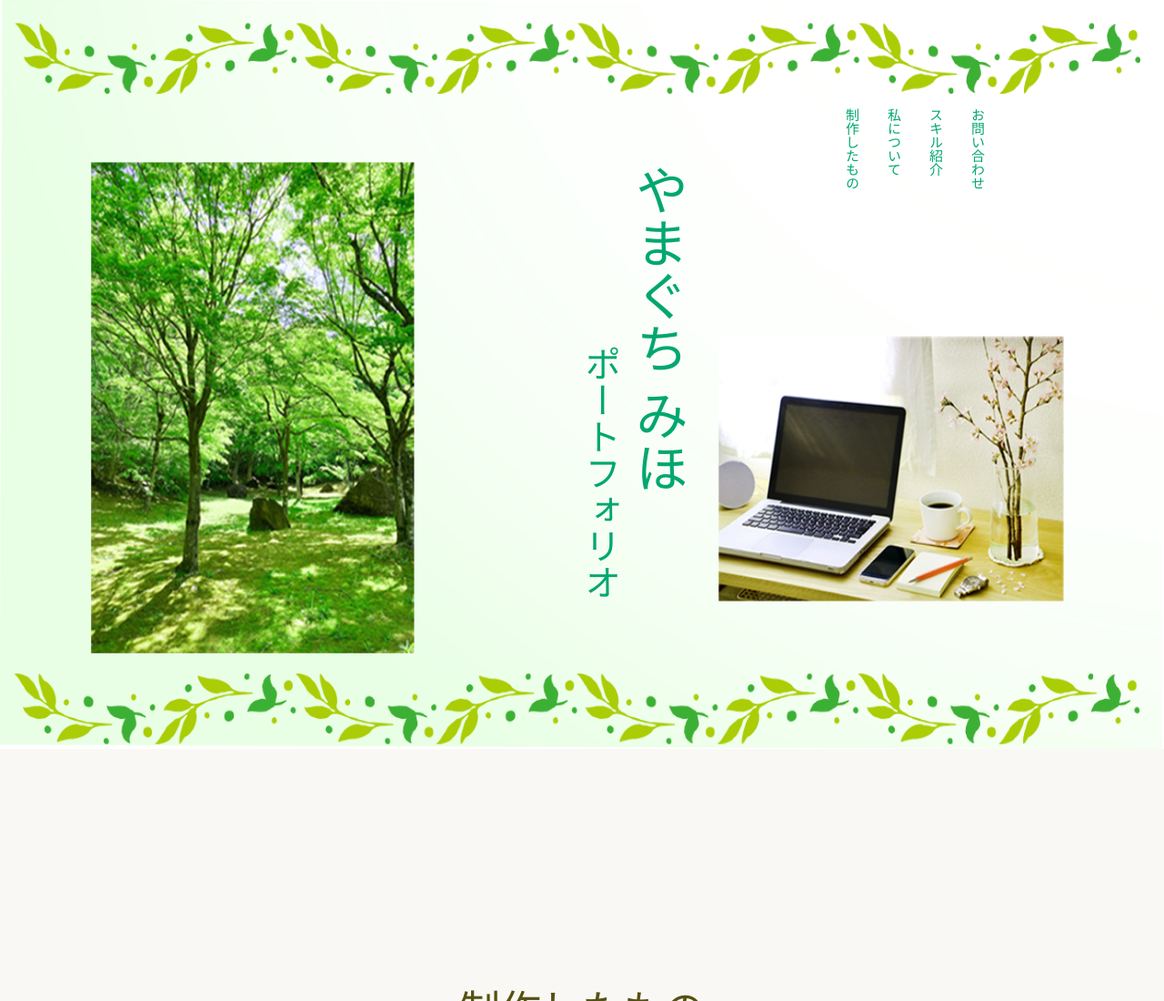
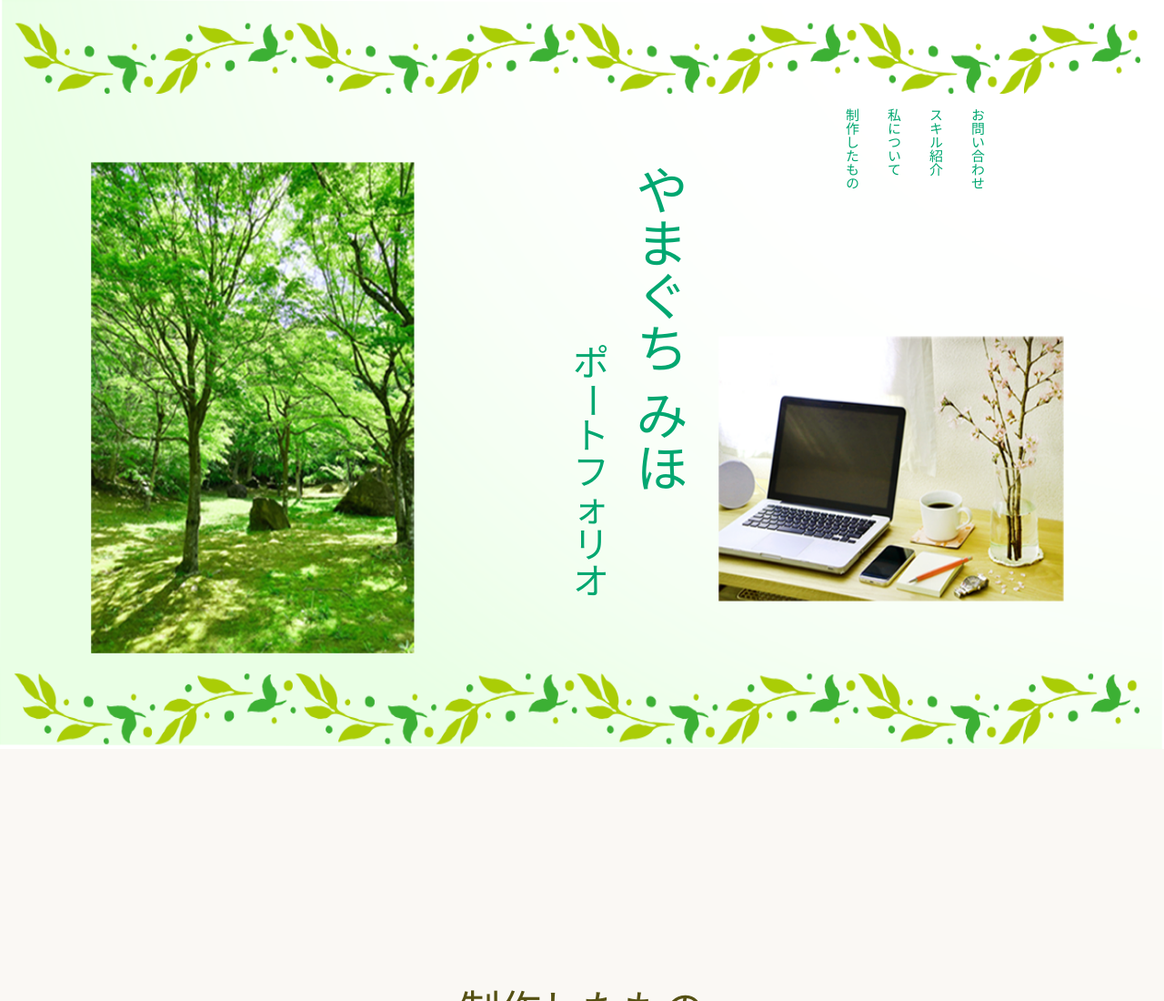
Before and after one commit to miho0904/my-website, a plain HTML site: page index.html in a window 1280 px wide. Shown: the top 1100 px of the page at 91% size. Drawn offline with Linux system fonts and the light colour scheme; a web font is replaced by a local one.

Commit message:
Add files via upload

```diff
--- a/index.html
+++ b/index.html
@@ -20,7 +20,15 @@
           <!-- タイトル文字 -->
           <div>
               <p id="name">やまぐち みほ</p>
-              <h1>ポ<span id="nobashi">ー</span>トフォリオ</h1>
+              <h1 class="title-portfolio">
+                <span>ポ</span>
+                <span class="long">ー</span>
+                <span>ト</span>
+                <span>フ</span>
+                <span>ォ</span>
+                <span>リ</span>
+                <span>オ</span>
+              </h1>
            </div>
            <!-- ナビゲーション -->
             <nav>
--- a/style.css
+++ b/style.css
@@ -40,19 +40,29 @@
 
 
 /* タイトル(ポートフォリオ)*/
-h1{
+
+
+
+.title-portfolio{
     position: absolute;
     top: 380px;
     left: 630px;
     font-size: 40px;
     color: #00a770;
-    writing-mode: vertical-rl;
-    text-orientation: upright;
+
+    display: inline-flex;
+    flex-direction: column;
+    align-items: center;
 }
 
-/* 伸ばし棒を縦にする */
-#nobashi{
+.title-portfolio span{
+     line-height: 1;
+}
+
+.title-portfolio .long{
     display: inline-block;
+    transform: rotate(90deg);
+    transform-origin:center;
 }
 
 
```
Also changed, not shown: images/star5.png (added), images/tree2.png (added).
